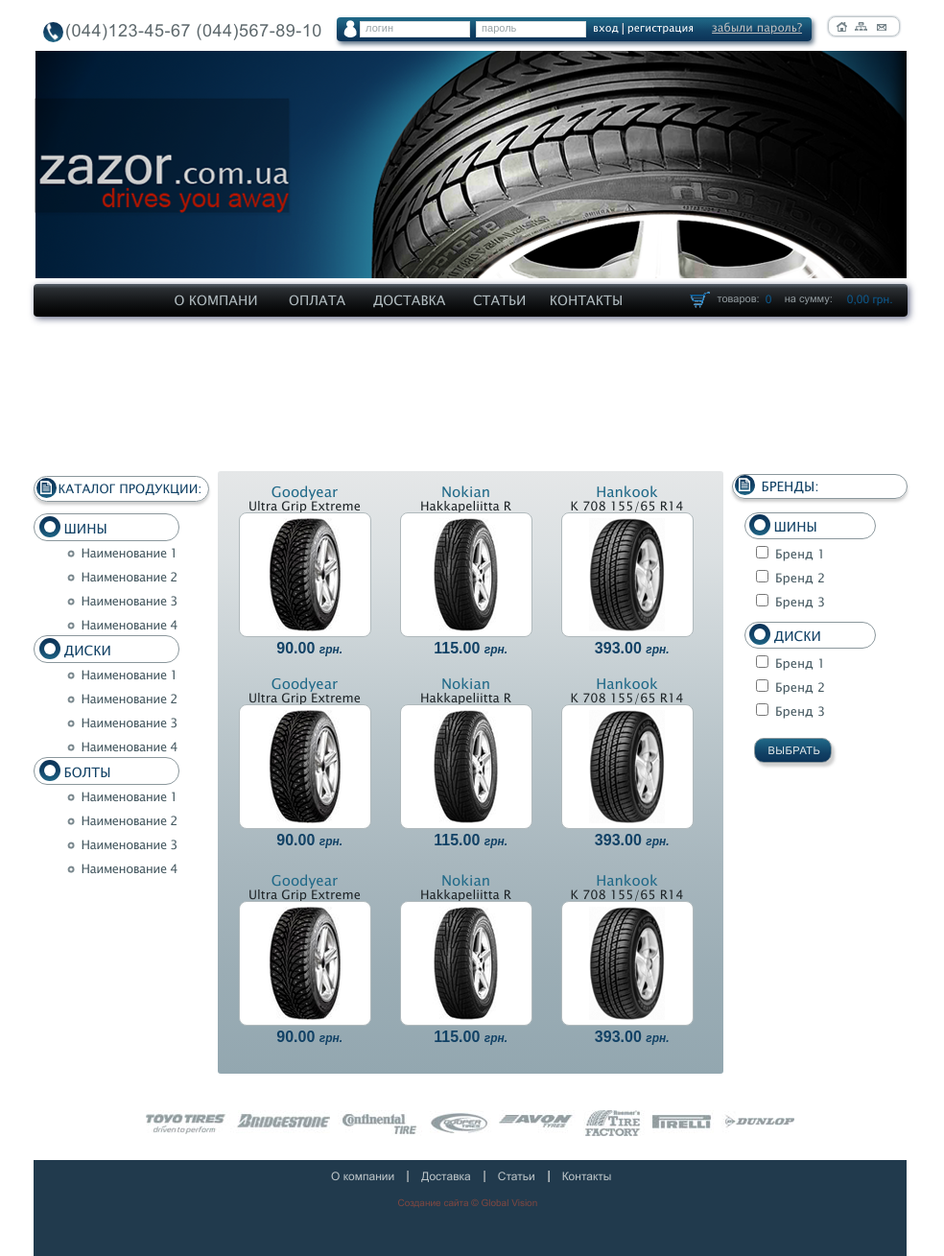
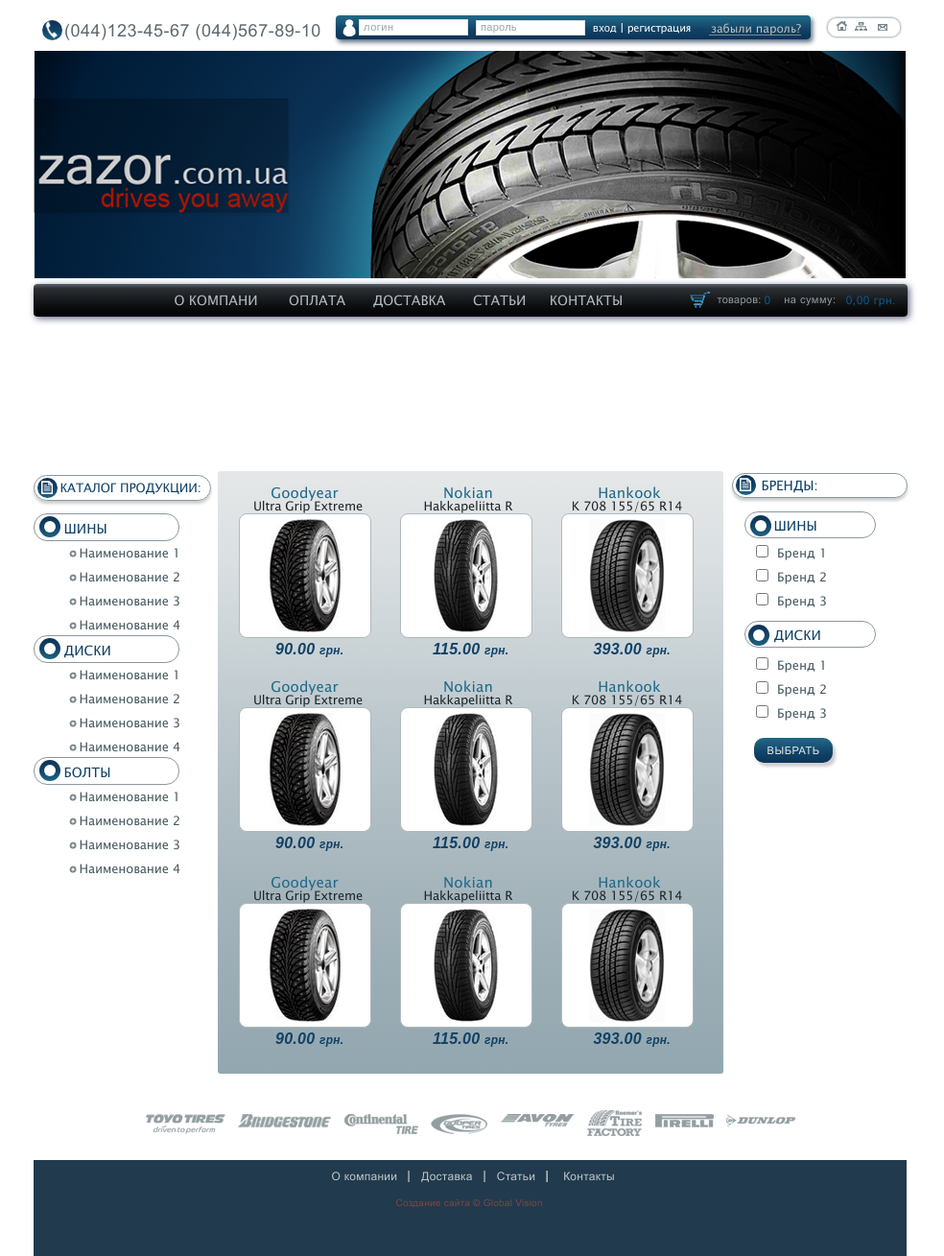
Before and after one commit to Denys-koz/Homework-6, a plain HTML site: page index.html in a window 1280 px wide. Shown: the whole page at 96% size, without its empty margins (150-1134 px from the left). Drawn offline with Linux system fonts and the light colour scheme.

Commit message:
Change mistakes

```diff
--- a/css/style.css
+++ b/css/style.css
@@ -14,7 +14,7 @@
 }
 
 body {
- 	font-family: 'Lucida Sans Unicode';
+ 	font-family: 'Lucida Sans Unicode', sans-serif;
   	font-size:14px;
   	background: #fff;
 }
@@ -43,7 +43,7 @@
 	height: 21px;
 	display: inline-block;
 	vertical-align: top;
-	margin: 0 2px 0 10px;
+	margin: -2px 2px 0 9px;
 	border-radius: 50%;
 	background: rgb(12,50,86); /* Old browsers */
 	background: -moz-linear-gradient(top,  rgba(12,50,86,1) 0%, rgba(18,67,103,1) 50%, rgba(30,100,132,1) 100%); /* FF3.6-15 */
@@ -65,7 +65,7 @@
 
 header ul{
 	height: 25px;
-	margin: 18px 0 10px;
+	margin: 16px 0 12px;
 	font-size: 0;
 	border-radius: 4px;
 	-webkit-box-shadow: 2px 3px 5px rgba(89,109,128,1);
@@ -81,29 +81,33 @@
 
 header li{
 	display: inline-block;
-	vertical-align: center;
-	margin: 3px 0 4px;
+	vertical-align: middle;
+	margin: 4px 0;
 }
 
 header li img{
-	vertical-align: bottom;
+	vertical-align: top;
 	margin: 0 3px 0 7px;
 }
 
 [type="text"]{
-	margin-right: 6px;
+	margin-right: 8px;
+	width: 99px;
+	height: 12px;
+	font-size: 11px;
+	border: 1px solid #dee0e0;
+	padding: 1px 9px 2px 4px;
+	letter-spacing: 0.5px;
 }
 
-
-
-[type="text"],
 [type="password"]{
 	width: 100px;
 	height: 12px;
 	font-size: 11px;
-	line-height: 25;
 	border: 1px solid #dee0e0;
-	padding: 0 8px 3px 5px;
+	padding: 0 8px 2px 4px;
+	letter-spacing: 0.25px;
+	margin-bottom: 1px;
 }
 
 
@@ -120,51 +124,76 @@
 	color: white;
 }
 
-[onClick="form.submit()"]{
-	height: 12px;
-	padding: 0 3px 0 7px;
+header [type="submit"]{
+	font-size: 11px;
+	color: white;
+	letter-spacing:0.25px;
+	line-height: 10px;
+	border: none;
+	background: none;
+	height: 10px;
+	padding: 0 4px 0 8px;
 	border-right: 1px solid #4b6882;
+	cursor: pointer;
 }
 
 
 header li:nth-child(4) a{
-	height: 12px;
-	padding-left: 4px;
+	height: 10px;
+	padding-left: 5px;
 	margin-right: 19px;
+	letter-spacing: -0.25px;
 	border-left: 1px solid #d3d9de;
 }
 
-header li:last-child a{
+header li:last-child span{
+	display: inline-block;
+	height: 12px;
 	font-size: 12px;
 	color: #bfbfbf;
-	text-decoration: underline;
 	margin-right: 10px;
-	padding-bottom: 1px;
+	padding: 2px 0 0 2px;
+	border-bottom: 1px solid #7c8794;
 }
 
 .navi{
 	display: inline-block;
-	margin-left: 13px;
-	padding: 4px 8px 4px 3px;
+	vertical-align: middle;
+	margin: 7px 0 0 13px;
+	padding: 2px 8px 3px 4px;
 	border: 1px solid #c1c8cb;
-	border-radius: 8px;
+	border-radius: 10px;
 	-webkit-box-shadow: 0px 0px 2px 0px rgba(89,109,128,0.75);
 	-moz-box-shadow: 0px 0px 2px 0px rgba(89,109,128,0.75);
 	box-shadow: 0px 0px 2px 0px rgba(89,109,128,0.75);
 	font-size: 0;
+	position: relative;
 }
 
 .navi a{
-	display: inline-block;
+	display: block;
+	float:left;
 	text-decoration: none;
-	margin: 0 4px;
+	height: 11px;
+	margin: 0 4px 0;
+}
+
+.navi a:nth-child(2){
+	padding-top: 2px;
+}
+
+.navi a:last-child{
+	padding-top: 3px;
+	margin-left: 5px;
 }
 
 header>img{
-	display: block;
+	display: inline-block;
+	vertical-align: bottom;
 	margin: 0 auto;
 }
 
+/*------------------------------Menu------------------------------*/
 nav{
 	width: 911px;
 	margin: 6px auto;
@@ -224,22 +253,28 @@
 nav span{
 	display: inline-block;
 	vertical-align: top;
-	padding: 0 3px 0 3px;
+	padding: 1px 3px 0 3px;
 	font-family: ArialMT;
 	font-size: 11px;
+	letter-spacing: 0.25px;
 	color: #929b9f;
+}
+
+nav span:last-child{
+	letter-spacing: 0.5px;
 }
 
 .kol{
 	font-size: 12px;
 	color: #0d5a8f;
 	position: relative;
+	margin-top: -1px;
 }
 
 .kol:before{
 	content:"";
   	position: absolute;
-  	bottom: -3px;
+  	bottom: -2px;
    	right: 67px;
    	width: 21px;
    	height: 17px;
@@ -247,11 +282,11 @@
 }
 
 .summ{
-	margin-left: 9px;
+	margin: -1px 0 0 7px;
 	font-size: 12px;
 	color: #0d5a8f;
 }
-
+/*--------------------------------------------------------------------------------------*/
 .find{
 	width: 910px;
 	height: 135px;
@@ -263,12 +298,17 @@
 	margin: 0 auto;
 }
 
+/*----------------------------------------Left aside-----------------------------------*/
 aside{
 	float: left;
-	margin-top: 5px;
+	margin-top: 4px;
 }
 
 aside>ul>li{
+	position: relative;
+}
+
+aside>ul>li>span{
 	display: block;
 	border: 1px solid #8b979c;
 	border-radius: 14px;
@@ -276,34 +316,36 @@
 	color: #114165;
 	padding: 8px 0 5px 31px;
 	width: 119px;
-	position: relative;
+
 }
 
-aside>ul>li:first-child{
+aside>ul>li:first-child span{
 	font-size: 13px;
-	margin-bottom: 12px;
-	padding: 6px 0 6px 25px;
+	letter-spacing: -0.15px;
+	margin-bottom: 13px;
+	padding: 6px 0 6px 27px;
 	width: 156px;
 	-webkit-box-shadow: 0px 3px 3px 0px rgba(191,191,191,0.75);
 	-moz-box-shadow: 0px 3px 3px 0px rgba(191,191,191,0.75);
 	box-shadow: 0px 3px 3px 0px rgba(191,191,191,0.75);
 }
 
-aside>ul>ul{
-	margin: 0 0 -2px 50px;
+aside>ul ul{
+	margin: 0 0 -2px 52px;
 }
 
-aside>ul>ul>li{
+aside>ul ul>li{
 	list-style-image: url('../img/li_right_shape.png');
 	transition: .2s;
 }
 
 aside li a{
+	margin-left: -4px;
 	text-decoration: none;
 	font-size: 13px;
 	color: #465961;
 	line-height: 25px;
-	letter-spacing: -0.5px;
+	letter-spacing: -0.15px;
 	transition: .2s;
 }
 
@@ -314,14 +356,14 @@
 	transition: .2s;
 }
 
-aside>ul.catalog>ul>li:hover{
+aside>ul.catalog ul>li:hover{
 	list-style-image: url('../img/li_right_hover.png');
 	transition: .2s;
 }
 
 aside .circle{
 	position: absolute;
-	right: 156px;
+	right: 158px;
 	bottom: 3px;
 }
 
@@ -334,8 +376,8 @@
 	height: 22px;
 	margin: 0;
 	position: absolute;
-	right: 123px;
-	bottom: 3px;
+	right: 157px;
+	bottom: 104px;
 }
 
 .hole div{
@@ -347,11 +389,12 @@
 	margin: 5px 0 0 5px;
 }
 
+/*-----------------------------------Main-----------------------------------*/
 main{
 	float: left;
 	width: 475px;
 	padding: 15px 30px 30px 22px;
-	margin: 0 9px;
+	margin: 0 9px 0 7px;
 	border-radius: 3px;
 	background: rgb(229,231,232); /* Old browsers */
 	background: -moz-linear-gradient(top,  rgba(229,231,232,1) 0%, rgba(219,224,226,1) 14%, rgba(186,198,203,1) 44%, rgba(168,183,190,1) 65%, rgba(155,173,181,1) 83%, rgba(147,167,176,1) 100%); /* FF3.6-15 */
@@ -363,7 +406,7 @@
 
 .tires{
 	float: left;
-	margin: 0 30px 42px 0;
+	margin: 2px 30px 43px 0;
 }
 
 .tires figure{
@@ -384,12 +427,17 @@
 	text-align: center;
 	font-size: 15px;
 	color: #206988;
+	letter-spacing: 0.15px;
+	line-height: 13px;
 }
 
 .tires h3{
 	text-align: center;
 	font-size: 13px;
 	color: #1f2528;
+	letter-spacing: -0.15px;
+	line-height: 13px;
+	margin: 0 0 1px 7px;
 }
 
 .tires figcaption{
@@ -402,41 +450,61 @@
 	text-align: center;
 	font-family: Arial;
 	font-weight: bold;
+	font-style: italic;
+	letter-spacing: 0.25px;
 	font-size: 16px;
 	color: #114165;
 }
 
 .tires figcaption span{
-	display: inline;
-	font-style: italic;
-	font-weight: bold;
 	font-size: 12px;
-	color: #114165;
+
 }
 
 .tires:nth-child(3n){
 	margin-right: 0;
 }
 
+.tires:nth-child(3n) h2{
+	margin-left: 5px;
+}
+
+.tires:nth-child(3n) h3{
+	margin-left: 0;
+}
+
 .tires:nth-child(7),
 .tires:nth-child(8),
 .tires:nth-child(9){
-	margin-bottom: 20px;
-	margin-top: 5px;
+	margin-bottom: 18px;
+	margin-top: 4px;
 }
 
-.brends{
-	margin-top: 3px;
+.tires:nth-child(2) h2,
+.tires:nth-child(5) h2,
+.tires:nth-child(8) h2{
+	margin-left: 5px;
 }
 
-.brends>ul>li{
+.tires:nth-child(2) h3,
+.tires:nth-child(5) h3,
+.tires:nth-child(8) h3{
+	margin-left: 5px;
+}
+
+/*-----------------------------------Right aside---------------------------------*/
+.brends{
+	margin-top: 2px;
+}
+
+.brends>ul>li span{
 	margin-bottom: 14px;
 	padding: 7px 0 5px 30px;
 	width: 105px;
 	margin-left: 13px;
 }
 
-.brends>ul>li:first-child{
+.brends>ul>li:first-child span{
 	font-size: 14px;
 	margin-bottom: 14px;
 	margin-left: 0;
@@ -444,28 +512,46 @@
 	width: 151px;
 }
 
-.brends>ul>ul>li{
+.brends>ul ul>li{
 	list-style: none;
 }
 
 .brends label{
+	margin-left: 2px;
 	font-size: 13px;
 	color: #465961;
 	line-height: 25px;
 }
 
-.brends .hole{
-	position: absolute;
-	right: 109px;
+.brends .circle{
+	right: 156px;
 	bottom: 3px;
 }
 
-.brends>ul>li:last-child{
-	width: 65px;
-	height: 15px;
-	margin-left: 23px;
-	margin-top: 15px;
-	padding: 0 0 9px 14px;
+.brends .hole{
+	right: 142px;
+	bottom: 80px;
+}
+
+.brends>ul>li:nth-child(3) .hole{
+	right: 144px;
+	bottom: 83px;
+}
+
+.brends>ul>li:nth-child(3) ul{
+	margin-top: -8px;
+}
+
+.brends>ul>li:last-child input{
+	width: 82px;
+	margin: 5px 0 0 23px;
+	padding: 7px 0 7px 1px;
+	font-family: ArialMT;
+	font-size: 11px;
+	color: #e5e9ea;
+	letter-spacing: 0.5px;
+	text-transform: uppercase;
+	border: none;
 	background: rgb(31,103,135); /* Old browsers */
 	background: -moz-linear-gradient(top,  rgba(31,103,135,1) 0%, rgba(30,99,131,1) 10%, rgba(17,65,101,1) 62%, rgba(13,52,89,1) 100%); /* FF3.6-15 */
 	background: -webkit-linear-gradient(top,  rgba(31,103,135,1) 0%,rgba(30,99,131,1) 10%,rgba(17,65,101,1) 62%,rgba(13,52,89,1) 100%); /* Chrome10-25,Safari5.1-6 */
@@ -478,14 +564,9 @@
 	border-radius: 10px;
 }
 
-.brends>ul>li:last-child a{
-	font-family: ArialMT;
-	font-size: 11px;
-	color: #e5e9ea;
-	letter-spacing: 0.5px;
-}
 
-.brends>ul>ul{
+
+.brends>ul ul{
 	margin: -11px 0 8px 21px;
 }
 
@@ -501,8 +582,21 @@
 	text-align: center;
 }
 
+.brandlogo li{
+	display: inline-block;
+}
 
+.brandlogo a{
+	display: inline-block;
+	padding: 4px 4px 0 5px;
+	vertical-align: top;
+}
 
+.brandlogo li:nth-child(6) a{
+	padding: 0 4px 0 5px;
+}
+
+/*------------------------------------Footer-----------------------------------*/
 footer{
 	width: 910px;
 	height: 78px;
@@ -513,7 +607,7 @@
 }
 
 footer ul{
-	width: 300px;
+	width: 305px;
 	margin: 0 auto;
 	font-size: 0;
 }
@@ -524,13 +618,14 @@
 
 footer ul li a{
 	display: inline-block;
-	padding: 0 13px 0 13px;
+	padding: 0 11px 0 12px;
 	text-decoration: none;
 	font-size: 12px;
 	color: #bec6c9;
 	border-left: 1px solid #8d989f;
 	border-right: 1px solid #7a878f;
 	transition: .2s;
+	letter-spacing: 0.25px;
 }
 
 footer ul li a:hover{
@@ -540,10 +635,11 @@
 
 footer ul li:first-child a{
 	border-left: none;
-	padding-left: 5px;
+	padding-left: 8px;
 }
 
 footer ul li:last-child a{
+	padding-left: 16px;
 	padding-right: 0;
 	border-left: 1px solid #afb7bc;
 	border-right: none;
@@ -552,7 +648,8 @@
 footer span{
 	display: block;
 	margin: 17px auto;
-	width: 151px;
+	width: 155px;
 	font-size: 10px;
 	color: #7f4740;
+	letter-spacing: 0.25px;
 }
--- a/index.html
+++ b/index.html
@@ -25,13 +25,13 @@
 						<input type="password" placeholder="пароль">
 					</li>
 					<li>
-						<a href="#" onClick="form.submit()">вход</a>
+						<input type="submit" value="вход">
 					</li>
 					<li>
 						<a href="#">регистрация</a>
 					</li>
 					<li>
-						<a href="#">забыли пароль?</a>
+						<a href="#"><span>забыли пароль?</span></a>
 					</li>
 				</ul>
 			</form>
@@ -57,8 +57,8 @@
 			<li><a href="#">Статьи</a></li>
 			<li><a href="#">Контакты</a></li>
 			<li>
-				<span>товаров: <span class="kol">0</span></span>
-				<span>на сумму: <span class="summ">0,00 грн.</span></span>
+				<span>товаров:<span class="kol">0</span></span>
+				<span>на сумму:<span class="summ">0,00 грн.</span></span>
 			</li>
 		</ul>
 	</nav>
@@ -81,38 +81,38 @@
 						<div></div>
 					</div>
 					<span>Шины</span>
-				</li>
 				<ul>
 					<li><a href="#">Наименование 1</a></li>
 					<li><a href="#">Наименование 2</a></li>
 					<li><a href="#">Наименование 3</a></li>
 					<li><a href="#">Наименование 4</a></li>
 				</ul>
+				</li>
 
 				<li>
 					<div class="circle hole">
 						<div></div>
 					</div>
 					<span>Диски</span>
-				</li>
 				<ul>
 					<li><a href="#">Наименование 1</a></li>
 					<li><a href="#">Наименование 2</a></li>
 					<li><a href="#">Наименование 3</a></li>
 					<li><a href="#">Наименование 4</a></li>
 				</ul>
+				</li>
 				<li>
 					<div class="circle hole">
 						<div></div>
 					</div>
 					<span>Болты</span>
-				</li>
 				<ul>
 					<li><a href="#">Наименование 1</a></li>
 					<li><a href="#">Наименование 2</a></li>
 					<li><a href="#">Наименование 3</a></li>
 					<li><a href="#">Наименование 4</a></li>
 				</ul>
+				</li>
 			</ul>
 		</aside>
 		<main>
@@ -202,7 +202,6 @@
 						<div></div>
 					</div>
 					<span>Шины</span>
-				</li>
 				<ul>
 					<li>
 						<input type="checkbox" name="brend" id="1">
@@ -217,13 +216,13 @@
 						<label for="3">Бренд 3</label>
 					</li>
 				</ul>
+				</li>
 
 				<li>
 					<div class="circle hole">
 						<div></div>
 					</div>
 					<span>Диски</span>
-				</li>
 				<ul>
 					<li>
 						<input type="checkbox" name="brend" id="4">
@@ -238,13 +237,39 @@
 						<label for="6">Бренд 3</label>
 					</li>
 				</ul>
-				<li><a href="#" onClick="brends.submit()">Выбрать</a></li>
+				</li>
+				<li><input type="submit" value="Выбрать"></li>
 			</ul>
 		</aside>
 		</form>
 	</div>
 	<div class="brandlogo">
-		<img src="img/brand-logo.jpg" alt="brand">
+		<ul>
+			<li>
+				<a href="#"><img src="img/brand-1.png" alt="brand"></a>
+			</li>
+			<li>
+				<a href="#"><img src="img/brand-2.png" alt="brand"></a>
+			</li>
+			<li>
+				<a href="#"><img src="img/brand-7.png" alt="brand"></a>
+			</li>
+			<li>
+				<a href="#"><img src="img/brand-5.png" alt="brand"></a>
+			</li>
+			<li>
+				<a href="#"><img src="img/brand-4.png" alt="brand"></a>
+			</li>
+			<li>
+				<a href="#"><img src="img/brand-3.png" alt="brand"></a>
+			</li>
+			<li>
+				<a href="#"><img src="img/brand-6.png" alt="brand"></a>
+			</li>
+			<li>
+				<a href="#"><img src="img/brand-8.png" alt="brand"></a>
+			</li>
+		</ul>
 	</div>
 	<footer>
 		<ul>
```
